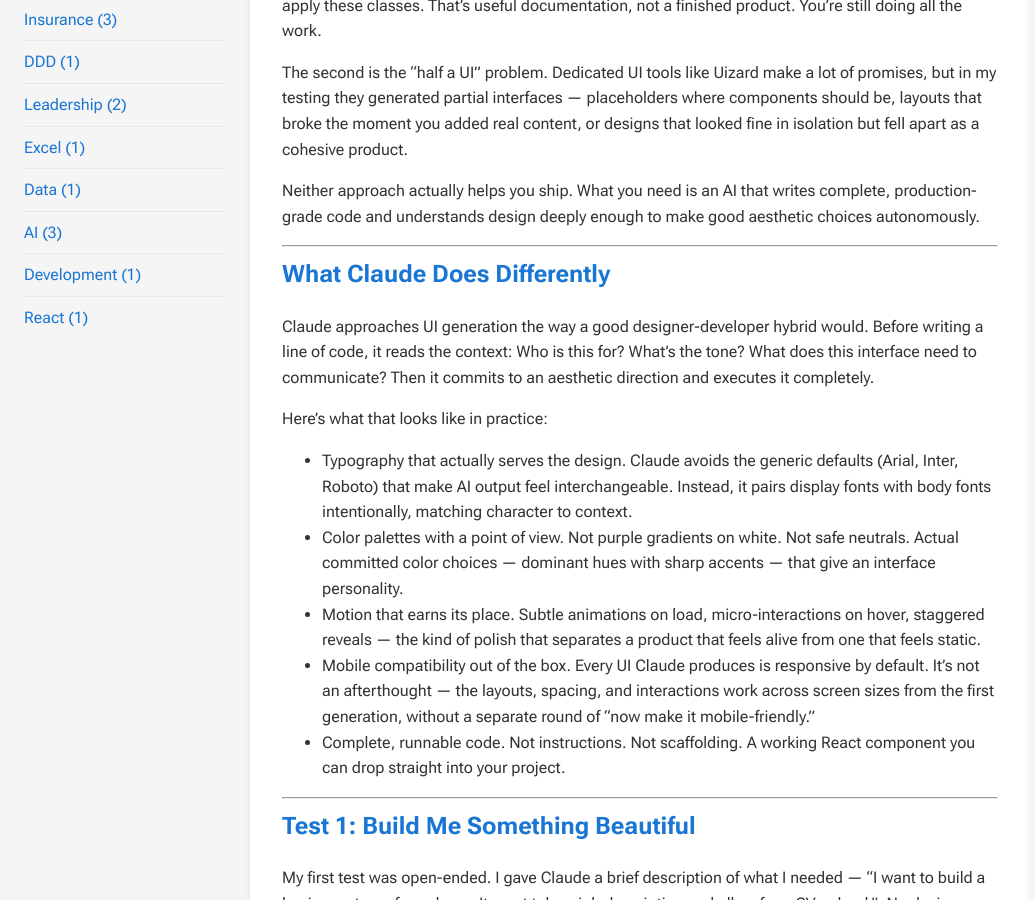
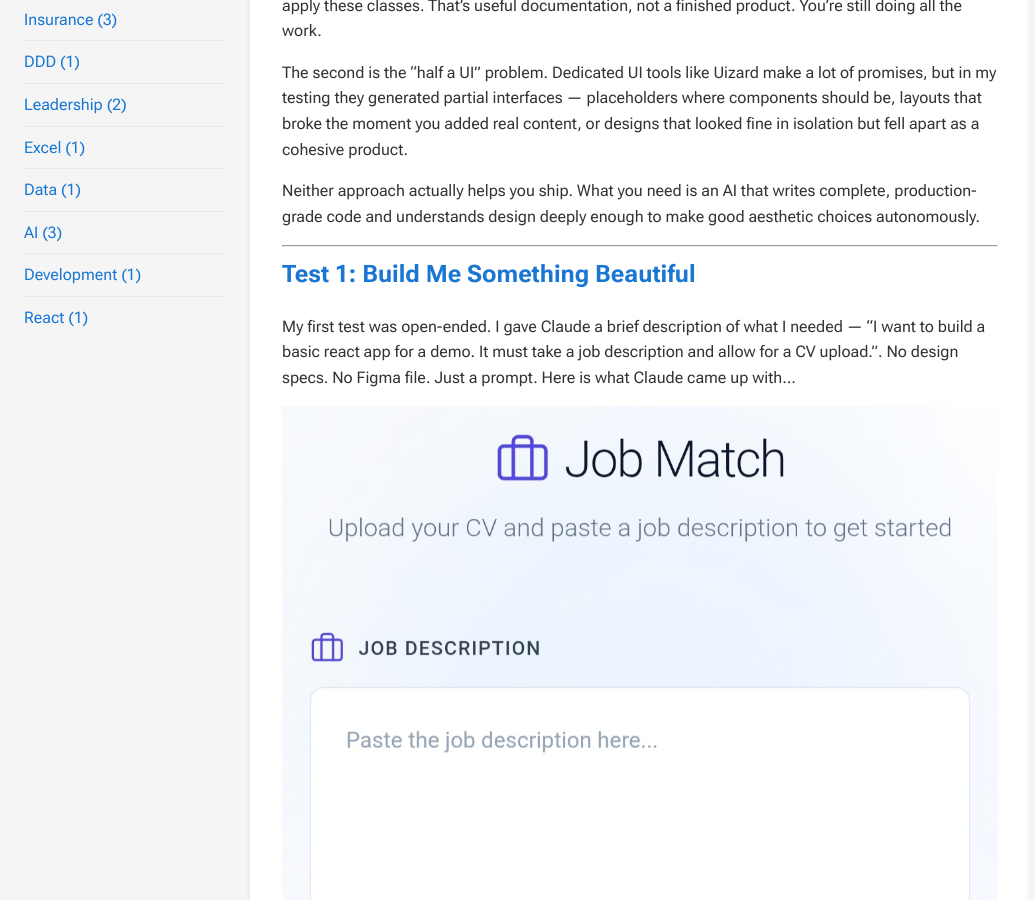
Before and after one commit to dazstaffs/blog, a Jekyll site: the page built from _posts/2026-03-11-Claude-React-UI.md, in a window 1280 px wide and 900 px high, scrolled down 708 px. Shown: the whole window, without its empty margins (0-1035 px from the left). Built offline with Jekyll 4.4.1, drawn with Linux system fonts in a browser that asks for light colours; some of the changed text lies outside the part shown.

Commit message:
Made the claude UI article shorter.

```diff
--- a/_posts/2026-03-11-Claude-React-UI.md
+++ b/_posts/2026-03-11-Claude-React-UI.md
@@ -25,20 +25,6 @@ Neither approach actually helps you ship. What you need is an AI that writes com
 
 ---
 
-## What Claude Does Differently
-
-Claude approaches UI generation the way a good designer-developer hybrid would. Before writing a line of code, it reads the context: Who is this for? What's the tone? What does this interface need to communicate? Then it commits to an aesthetic direction and executes it completely.
-
-Here's what that looks like in practice:
-
-- Typography that actually serves the design. Claude avoids the generic defaults (Arial, Inter, Roboto) that make AI output feel interchangeable. Instead, it pairs display fonts with body fonts intentionally, matching character to context.
-- Color palettes with a point of view. Not purple gradients on white. Not safe neutrals. Actual committed color choices — dominant hues with sharp accents — that give an interface personality.
-- Motion that earns its place. Subtle animations on load, micro-interactions on hover, staggered reveals — the kind of polish that separates a product that feels alive from one that feels static.
-- Mobile compatibility out of the box. Every UI Claude produces is responsive by default. It's not an afterthought — the layouts, spacing, and interactions work across screen sizes from the first generation, without a separate round of "now make it mobile-friendly."
-- Complete, runnable code. Not instructions. Not scaffolding. A working React component you can drop straight into your project.
-
----
-
 ## Test 1: Build Me Something Beautiful
 
 My first test was open-ended. I gave Claude a brief description of what I needed — "I want to build a basic react app for a demo. It must take a job description and allow for a CV upload.". No design specs. No Figma file. Just a prompt. Here is what Claude came up with...
@@ -60,23 +46,11 @@ What came back was a complete redesign that preserved all the functionality of t
 
 ---
 
-## Why This Matters for Builders
-
-There's a version of this that's just a neat demo. But for anyone actually building products, Claude's UI generation capability has real implications for how you work.
-
-Design used to be a bottleneck. You had an idea, you needed a designer to make it look credible, you waited. Or you used a template and your product looked like everyone else's template. Or you shipped something ugly and hoped the functionality would carry it.
-
-Claude collapses that bottleneck — not by lowering the bar, but by raising the floor. The output isn't "good enough for a prototype." It's genuinely good. Distinct. Considered. The kind of work that previously required someone with both design taste and React fluency sitting in the same seat.
-
-For solo founders, small teams, and anyone who's ever shipped a UI and quietly been embarrassed by it — that's a meaningful shift.
-
----
-
 ## The Honest Caveats: UI Is Only One Layer
 
 Here's where I need to be straight with you, because this is the part most AI hype articles skip.
 
-A stunning React UI is the front door of a system. What's behind that door — the actual architecture that makes a product production-ready — is an entirely different challenge. And it's one that AI-generated interfaces don't solve on their own.
+A stunning React UI is the front door of a system. What's behind that door — the actual architecture that makes a product production-ready, is an entirely different challenge. And it's one that AI-generated interfaces don't solve on their own.
 
 Building a real system means grappling with:
 
@@ -100,14 +74,4 @@ If that sounds familiar, I'd love to hear about it. Rebuilding legacy systems
 
 ---
 
-## Final Thoughts
-
-The AI tool landscape for UI generation is full of half-solutions. Tools that tell you what to do instead of doing it. Tools that start but don't finish. Tools that produce technically correct code that's aesthetically embarrassing.
-
-Claude does something different. It treats UI generation as a design problem, not just a code generation problem — and it solves both simultaneously. The result is interfaces that are complete, functional, and genuinely worth looking at.
-
-Just remember: a great front door is only the beginning. What's behind it still takes real engineering.
-
----
-
 *Try it yourself: Claude is available at [claude.ai](https://claude.ai). Describe your UI, upload a screenshot, or paste your existing component — and see what comes back.*
```
